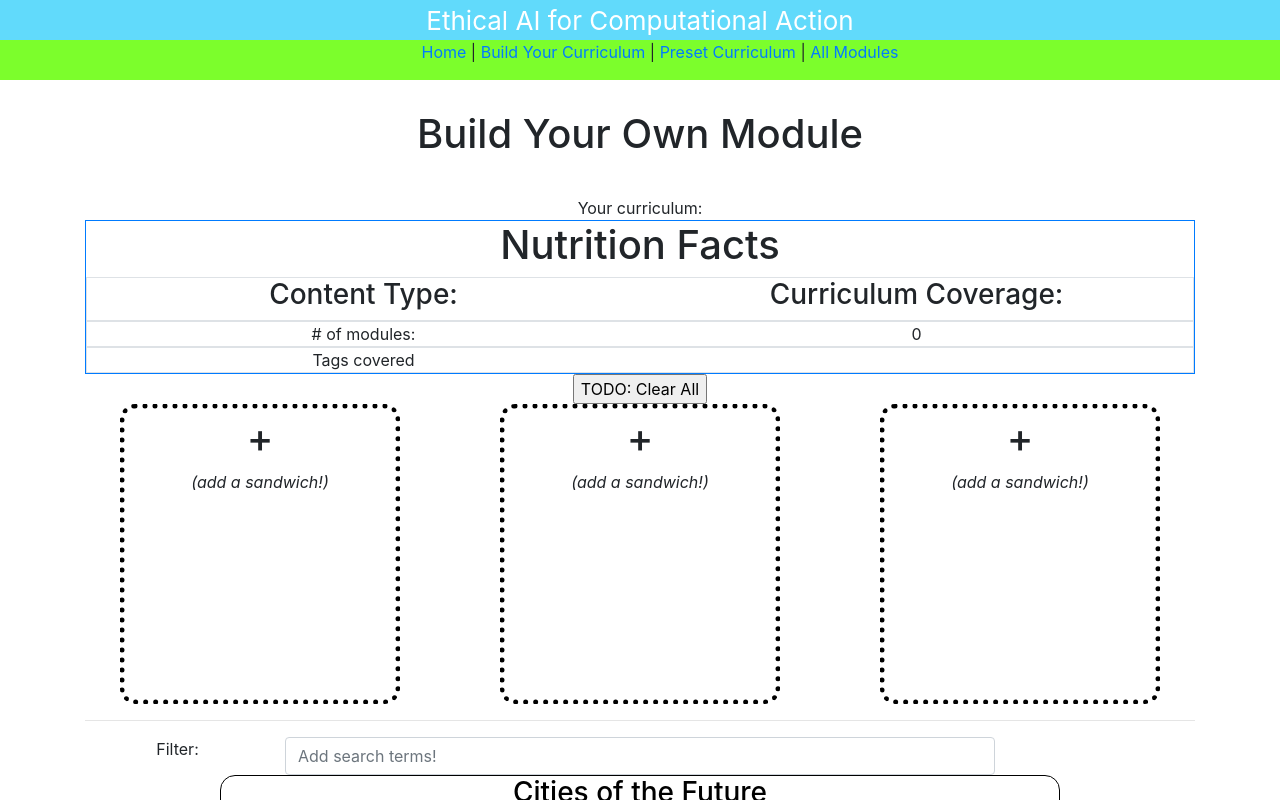
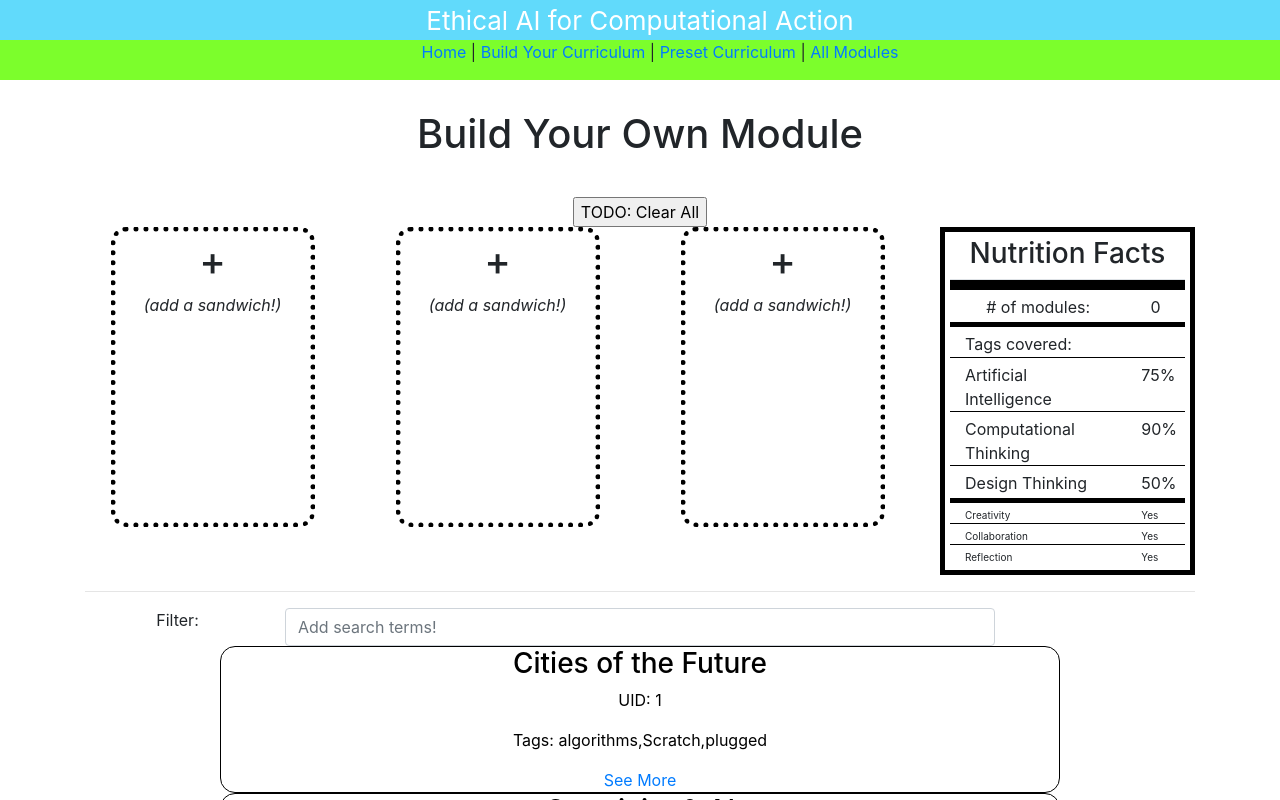
Before and after one commit to brandonwang15/meng-sandwich-app, a React (Create React App) app: page /builder in a window 1280 px wide. Shown: the top 800 px of the page. Built offline with nearby package versions, Linux system fonts and the light colour scheme.

Commit message:
Make Nutrition Facts look much better.

```diff
--- a/src/components/modules/CurriculumBuilder.js
+++ b/src/components/modules/CurriculumBuilder.js
@@ -82,15 +82,20 @@ class CurriculumBuilder extends React.Component {
         return (
             <>
                 <div class="row">
-                    <div class="col-sm">
-                        Your curriculum:
-                                <NutritionFacts sandwichData={this.state.sandwichData} />
+                    <div class="col">
                     </div>
                 </div>
                 <input type="button" value="TODO: Clear All" onClick={this.clearAll} />
                 <br />
                 <div class="row">
-                    {holderList}
+                    <div class="col-9">
+                        <div class="row">
+                            {holderList}
+                        </div>
+                    </div>
+                    <div class="col-3">
+                                <NutritionFacts sandwichData={this.state.sandwichData} />
+                    </div>
                 </div>
                 <hr />
                 <FilterableSandwichContainer
--- a/src/components/modules/NutritionFacts.css
+++ b/src/components/modules/NutritionFacts.css
@@ -1,8 +1,29 @@
-.border-nutrition {
-    border:5px solid black;
-    margin-left: 10%;
-    margin-right: 10%;
-    padding: 5px;
-    height: 100%;
-    background-color:lightgrey;
+.border-nutrition-outline {
+    border:5px solid black !important;
+    height: auto;
+    width: auto;
+    padding: 0px;
 }
+
+.border-nutrition-hr-thick {
+    border-color: black !important;
+    border-width: 10px !important;
+    margin: 5px;
+}
+
+.border-nutrition-hr-med {
+    border-color: black !important;
+    border-width: 5px !important;
+    margin: 5px;
+    padding-bottom: 3px;
+}
+
+.border-nutrition-hr-thin {
+    border-color: black !important;
+    border-width: 1px !important;
+    margin: 5px;
+}
+
+div.small-text {
+    font-size: 10px;
+}
--- a/src/components/modules/NutritionFacts.js
+++ b/src/components/modules/NutritionFacts.js
@@ -1,5 +1,6 @@
 import React, { Component } from "react";
-import './NutritionFacts.js'
+import './NutritionFacts.js';
+import './NutritionFacts.css';
 import PropTypes from 'prop-types';
 
 class NutritionFacts extends React.Component {
@@ -27,34 +28,76 @@ class NutritionFacts extends React.Component {
         });
 
 
-        return (<div class="container border border-primary">
-            <div class="row">
-                <div class="col-sm">
-                    <h1>Nutrition Facts</h1>
+        return (<div class="container border border-nutrition-outline">
+            <div class="row border-bottom border-nutrition-hr-thick">
+                <div class="col-sm border-bottom">
+                    <h3>Nutrition Facts</h3>
                 </div>
             </div>
-            <div class="row border">
-                <div class="col-sm">
-                    <h3>Content Type:</h3>
-                </div>
-                <div class="col-sm">
-                    <h3>Curriculum Coverage:</h3>
-                </div>
-            </div>
-            <div class="row border">
-                <div class="col-sm">
+            <div class="row border-bottom border-nutrition-hr-med">
+                <div class="col-9">
                     # of modules:
                 </div>
-                <div class="col-sm">
+                <div class="col-3">
                     {numSandwiches}
                 </div>
             </div>
-            <div class="row border">
-                <div class="col-sm">
-                    Tags covered
+            <div class="row border-bottom border-nutrition-hr-thin text-left">
+                <div class="col-12">
+                    Tags covered:
                 </div>
-                <div class="col-sm">
-                    {this.getCoveredTags(this.props.sandwichData).join(', ')}
+                <div class="col-12" style={{"font-size": "12px"}}>
+                    <em>
+                        {this.getCoveredTags(this.props.sandwichData).join(', ')}
+                    </em>
+                </div>
+            </div>
+            <div class="row border-bottom border-nutrition-hr-thin text-left">
+                <div class="col-9">
+                    Artificial Intelligence
+                </div>
+                <div class="col-3">
+                    75%
+                </div>
+            </div>
+            <div class="row border-bottom border-nutrition-hr-thin text-left">
+                <div class="col-9">
+                    Computational Thinking
+                </div>
+                <div class="col-3">
+                    90%
+                </div>
+            </div>
+            <div class="row border-bottom border-nutrition-hr-med text-left">
+                <div class="col-9">
+                    Design Thinking
+                </div>
+                <div class="col-3">
+                    50%
+                </div>
+            </div>
+            <div class="row border-bottom border-nutrition-hr-thin text-left small-text">
+                <div class="col-9">
+                    Creativity
+                </div>
+                <div class="col-3">
+                    Yes
+                </div>
+            </div>
+            <div class="row border-bottom border-nutrition-hr-thin text-left small-text">
+                <div class="col-9">
+                    Collaboration
+                </div>
+                <div class="col-3">
+                    Yes
+                </div>
+            </div>
+            <div class="row border-nutrition-hr-thin text-left small-text">
+                <div class="col-9">
+                    Reflection
+                </div>
+                <div class="col-3">
+                    Yes
                 </div>
             </div>
 
```
